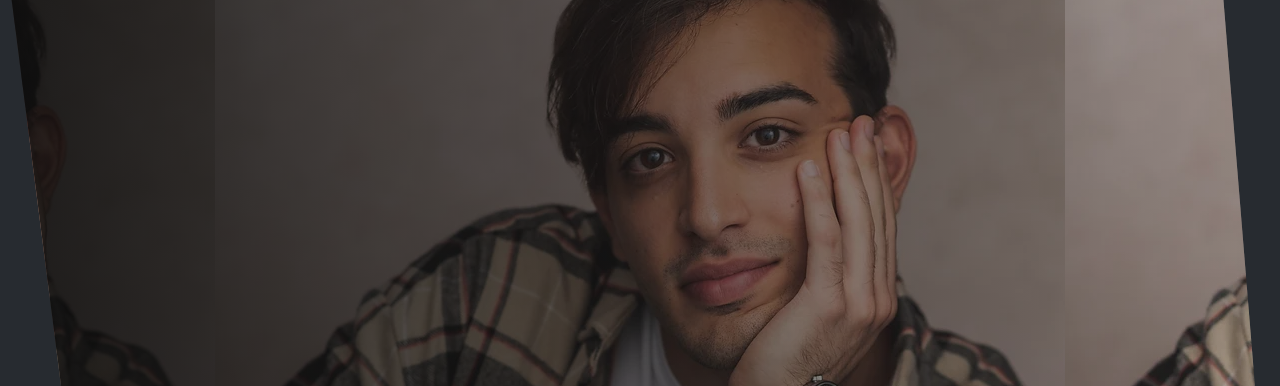
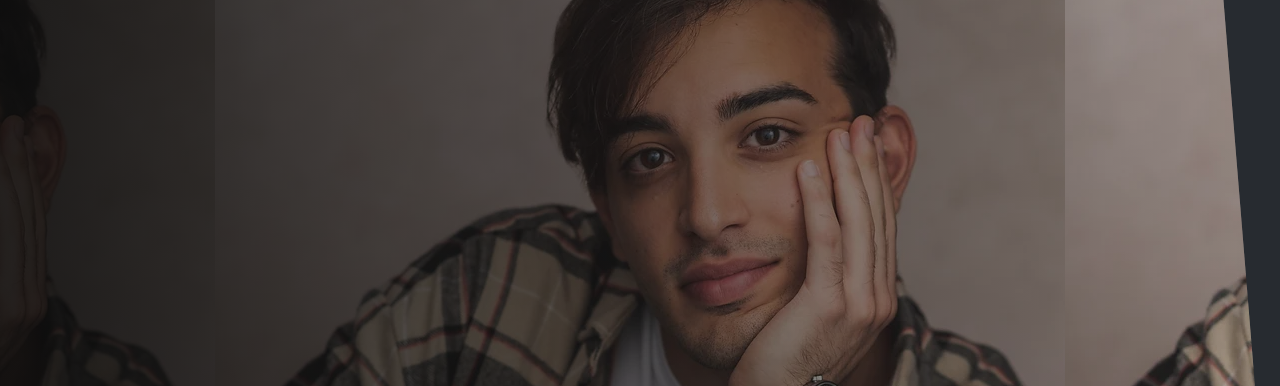
Before and after one commit to k8a87/Giuseppe-Bernardi, a website built with Parcel: page index.html in a window 1280 px wide. Shown: the part 91-477 px from the top of the page. Built offline with nearby package versions, Linux system fonts and the light colour scheme.

Commit message:
adjust clippath

```diff
--- a/scss/_home.scss
+++ b/scss/_home.scss
@@ -10,7 +10,7 @@
       rgba($ternary-color, 0.3)
     ),
     url(/img/model-1.webp) center top;
-  clip-path: polygon(0 0, 8% 100%, 100% 98%, 95% 0);
+  clip-path: polygon(0 0, 0 100%, 100% 98%, 95% 0);
 
   &__name {
     font-size: 5rem;
```
